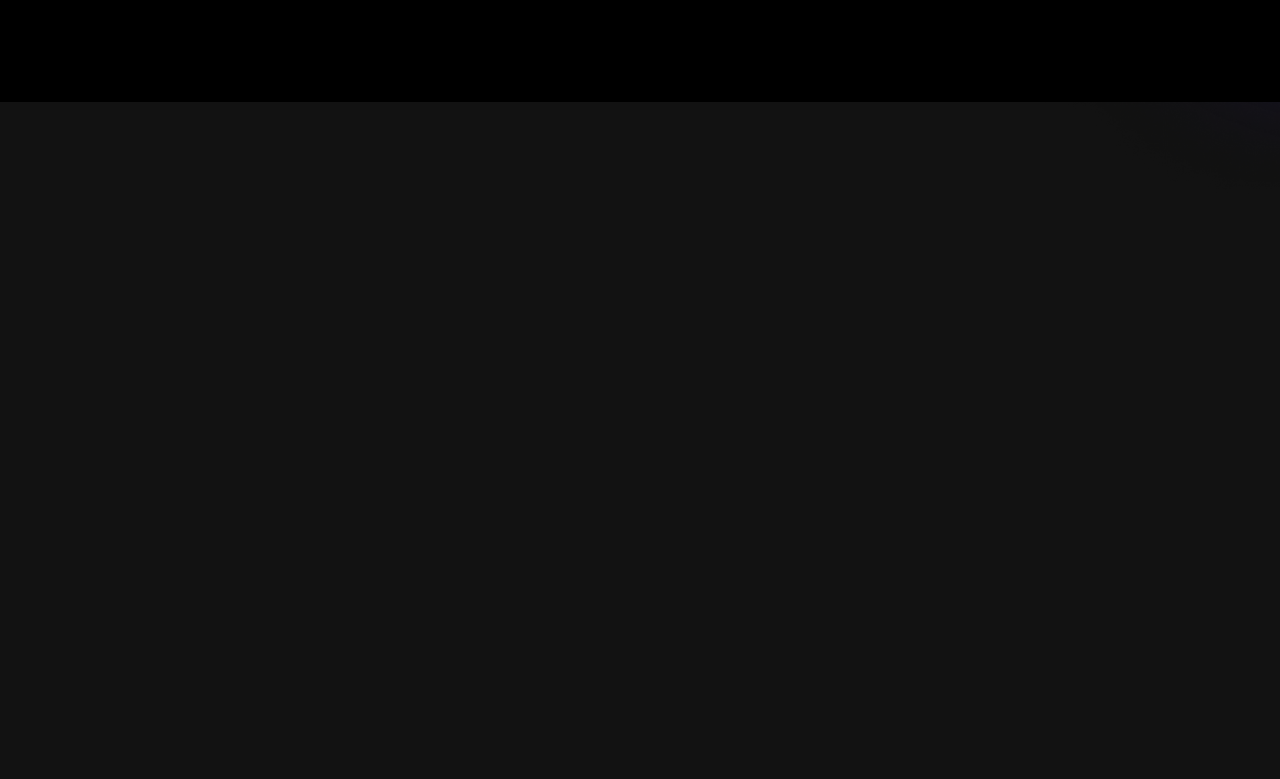
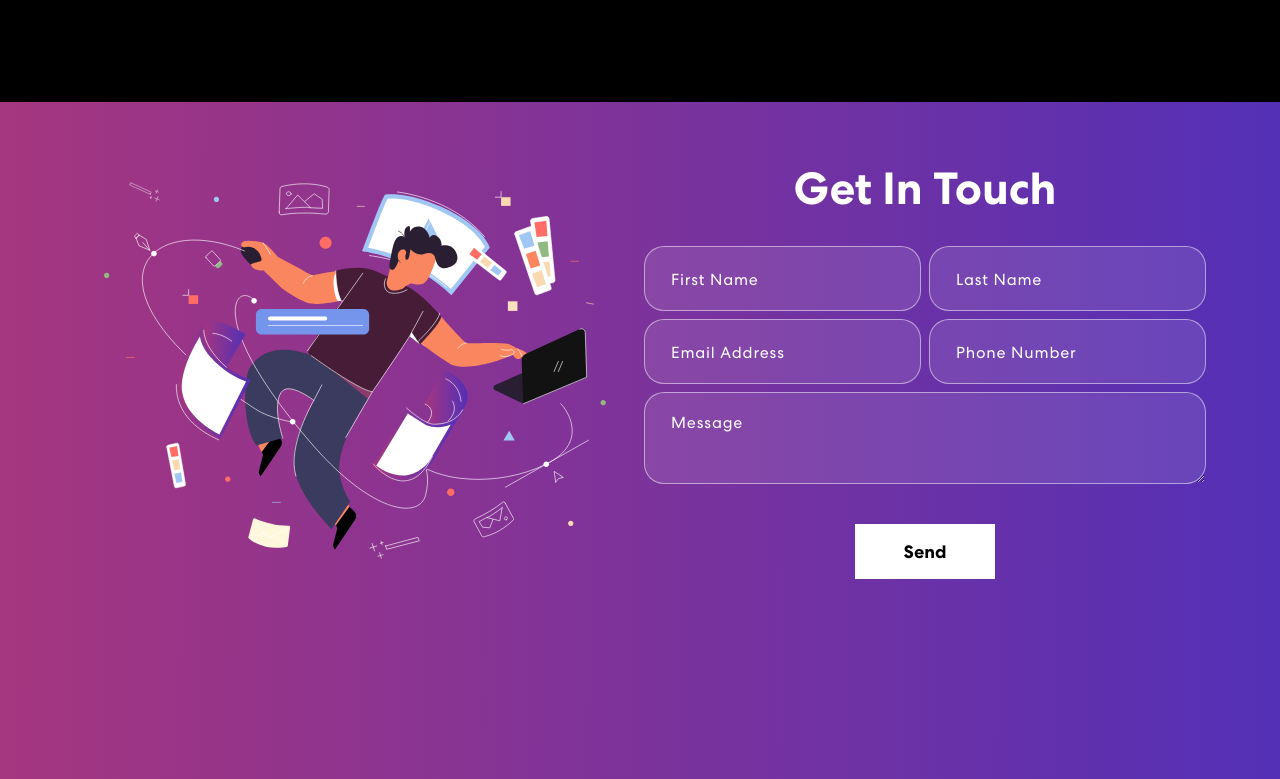
Before and after one commit to charles-55/osamudiamennwoko, a React (Create React App) app in the folder my-portfolio/: page / in a window 1280 px wide. Shown: the part 2012-2791 px from the top of the page. Before the commit the page ends 2223 px from the top, so only its background shows below. Built offline with nearby package versions, Linux system fonts and the light colour scheme.

Commit message:
contact update

```diff
--- a/my-portfolio/package.json
+++ b/my-portfolio/package.json
@@ -7,6 +7,9 @@
     "@testing-library/react": "^13.4.0",
     "@testing-library/user-event": "^13.5.0",
     "bootstrap": "^5.3.2",
+    "cors": "^2.8.5",
+    "express": "^4.18.2",
+    "nodemailer": "^6.9.8",
     "react": "^18.2.0",
     "react-bootstrap": "^2.9.2",
     "react-bootstrap-icons": "^1.10.3",
--- a/my-portfolio/src/App.css
+++ b/my-portfolio/src/App.css
@@ -74,14 +74,6 @@
 		max-width: 100%;
 		padding: 0 150px;
 	}
-}
-
-p.success {
-	color: #008000;
-}
-
-p.danger {
-	color: #ff0000;
 }
 
 /* Navbar CSS */
@@ -526,6 +518,7 @@
   z-index: -4;
 }
 
+/* Contact CSS */
 .contact {
   background: linear-gradient(90.21deg, #AA367C -5.91%, #4A2FBD 111.58%);
   padding: 60px 0 200px 0;
@@ -608,6 +601,14 @@
   width: 100%;
 }
 
+p.success {
+	color: #008000;
+}
+
+p.danger {
+	color: #ff0000;
+}
+
 .App {
   text-align: center;
 }
--- a/my-portfolio/src/App.js
+++ b/my-portfolio/src/App.js
@@ -3,6 +3,7 @@
 import { Banner } from './components/Banner';
 import { Skills } from './components/Skills';
 import { Projects } from './components/Projects';
+import { Contact } from './components/Contact';
 import 'bootstrap/dist/css/bootstrap.min.css'
 
 function App() {
@@ -12,6 +13,7 @@
       <Banner />
       <Skills />
       <Projects />
+      <Contact />
     </div>
   );
 }
--- /dev/null
+++ b/my-portfolio/src/components/Contact.js
@@ -0,0 +1,86 @@
+import { useState } from 'react';
+import { Container, Row, Col } from 'react-bootstrap';
+import contactImg from '../assets/img/contact-img.svg';
+
+export const Contact = () => {
+    const formInitialDetails = {
+        firstName: "",
+        lastName: "",
+        email: "",
+        linkedIn: "",
+        github: ""
+    };
+
+    const [formDetails, setFormDetails] = useState(formInitialDetails);
+    const [buttonText, setButtonText] = useState("Send");
+    const [status, setStatus] = useState({});
+
+    const onFormUpdate = (category, value) => {
+        setFormDetails({
+            ...formDetails,
+            [category]: value
+        });
+    };
+
+    const handleSubmit = async (e) => {
+        e.preventDefault();
+        setButtonText("Sending...");
+        let response = await fetch("http://localhost:5000/contact", {
+            method: "POST",
+            headers: {
+                "Content-Type": "Application/json;charset=utf-8"
+            },
+            body: JSON.stringify(formDetails)
+        });
+        setButtonText("Send");
+        let result = response.json();
+        setFormDetails(formInitialDetails);
+        if (result.code === 200) {
+            setStatus({ success: true, message: "Message sent successfully!" });
+        }
+        else {
+            setStatus({ success: false, message: "Message failed to send, try again later!" });
+        }
+    };
+
+    return (
+        <section className='contact' id='connect'>
+            <Container>
+                <Row className="align-items-center">
+                    <Col md={6}>
+                        <img src={contactImg} alt='Contact Me' />
+                    </Col>
+                    <Col md={6}>
+                        <h2>Get In Touch</h2>
+                        <form onSubmit={handleSubmit}>
+                            <Row>
+                                <Col sm={6} className='px-1'>
+                                    <input type='text' value={formDetails.firstName} placeholder='First Name' onChange={(e) => onFormUpdate('firstName', e.target.value)} />
+                                </Col>
+                                <Col sm={6} className='px-1'>
+                                    <input type='text' value={formDetails.lastName} placeholder='Last Name' onChange={(e) => onFormUpdate('lastName', e.target.value)} />
+                                </Col>
+                                <Col sm={6} className='px-1'>
+                                    <input type='email' value={formDetails.email} placeholder='Email Address' onChange={(e) => onFormUpdate('email', e.target.value)} />
+                                </Col>
+                                <Col sm={6} className='px-1'>
+                                    <input type='tel' value={formDetails.phone} placeholder='Phone Number' onChange={(e) => onFormUpdate('phone', e.target.value)} />
+                                </Col>
+                                <Col className='px-1'>
+                                    <textarea row='15' value={formDetails.message} placeholder='Message' onChange={(e) => onFormUpdate('message', e.target.value)} />
+                                    <button type='submit'><span>{buttonText}</span></button>
+                                </Col>
+                                {
+                                    status.message &&
+                                    <Col>
+                                        <p className={(status.success === false) ? "danger" : "success"}>{status.message}</p>
+                                    </Col>
+                                }
+                            </Row>
+                        </form>
+                    </Col>
+                </Row>
+            </Container>
+        </section>
+    );
+}
```
Also changed, not shown: my-portfolio/server.js (added, +52 -0 lines), 1 other file (tests, documents, lock files or other folders).
